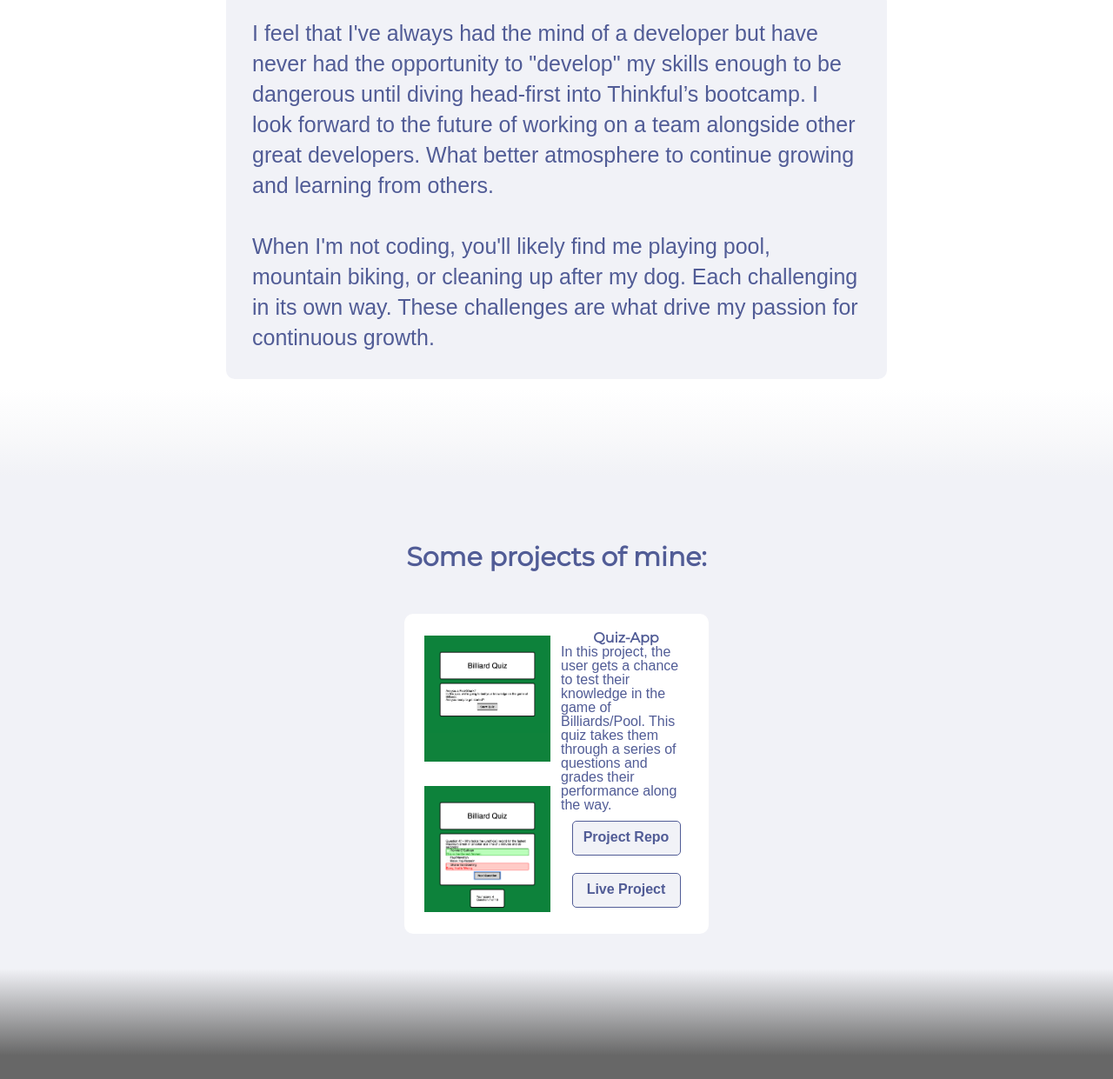
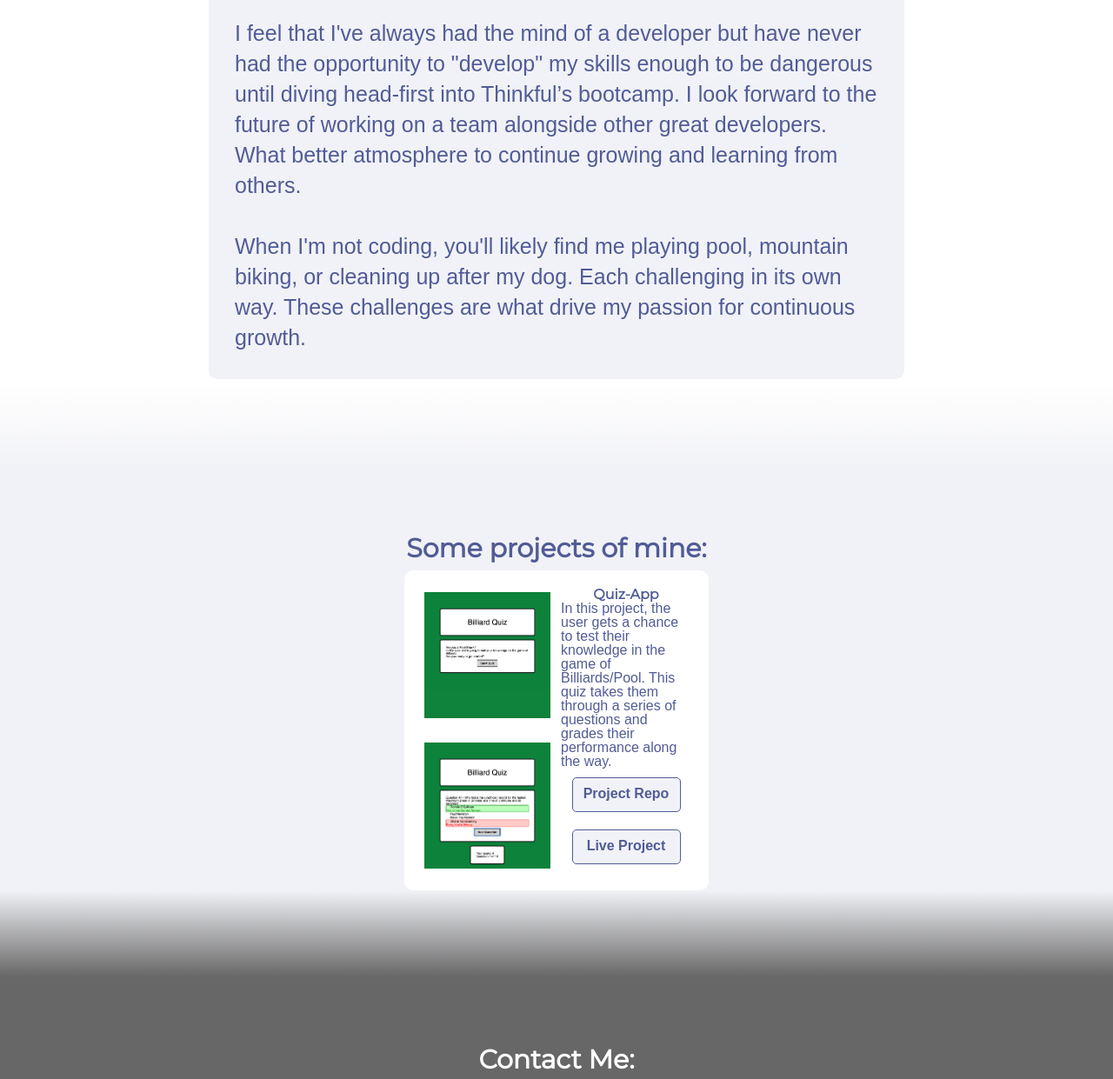
Before and after one commit to malekadair/portfolio, a plain HTML site: page index.html in a window 1280 px wide. Shown: the part 529-1770 px from the top of the page at 87% size. Drawn offline with nearby package versions, Linux system fonts and the light colour scheme; a web font is replaced by a local one.

Commit message:
fixed margin issue on mobile/tablet screens. Commented out unnecessary margin on .content-container

```diff
--- a/index.html
+++ b/index.html
@@ -64,8 +64,8 @@
 	<div class="fade3"></div>
 	<footer>
 		<!-- GH, LI, and Mail Logos linking to appropriate pages -->
-		<h3>Contact Me:</h3>
-		<section class="contact" id="contact">
+		<h3 id="contact">Contact Me:</h3>
+		<section class="contact">
 			<a class="logo" href="https://github.com/malekadair" target="_blank">
 				<img class ="github-logo" src="assets/github-logo.png" alt="GitHub's Octo-Cat Logo." width="200" height="150">
 				<p>@malekadair</p>
--- a/styles.css
+++ b/styles.css
@@ -109,7 +109,7 @@ main {
 .about {
 	background-color: white;
 	max-width: 800px;
-	min-width: 400px;
+	min-width: 300px;
 	margin-top: 60px;
 }
 .about-content {
@@ -132,7 +132,7 @@ main {
 	justify-content: space-evenly;
 	flex-wrap: wrap;
 	max-width: 840px;
-	margin: 30px;
+	/* margin: 30px; */
 }
 
 .projects-content {
@@ -197,7 +197,7 @@ main {
 
 .content-container {
 	border-radius: 10px;
-	margin: 10px 20px;
+	/* margin: 10px 20px; */
 }
 
 footer {
@@ -290,6 +290,9 @@ h4 {
 		width: 145px;
 	}
 
+	.about {
+		min-width: 400;
+	}
 	.contact {
 		flex-direction: row;
 		width: 750px;
```
Also changed, not shown: 1 other file.
